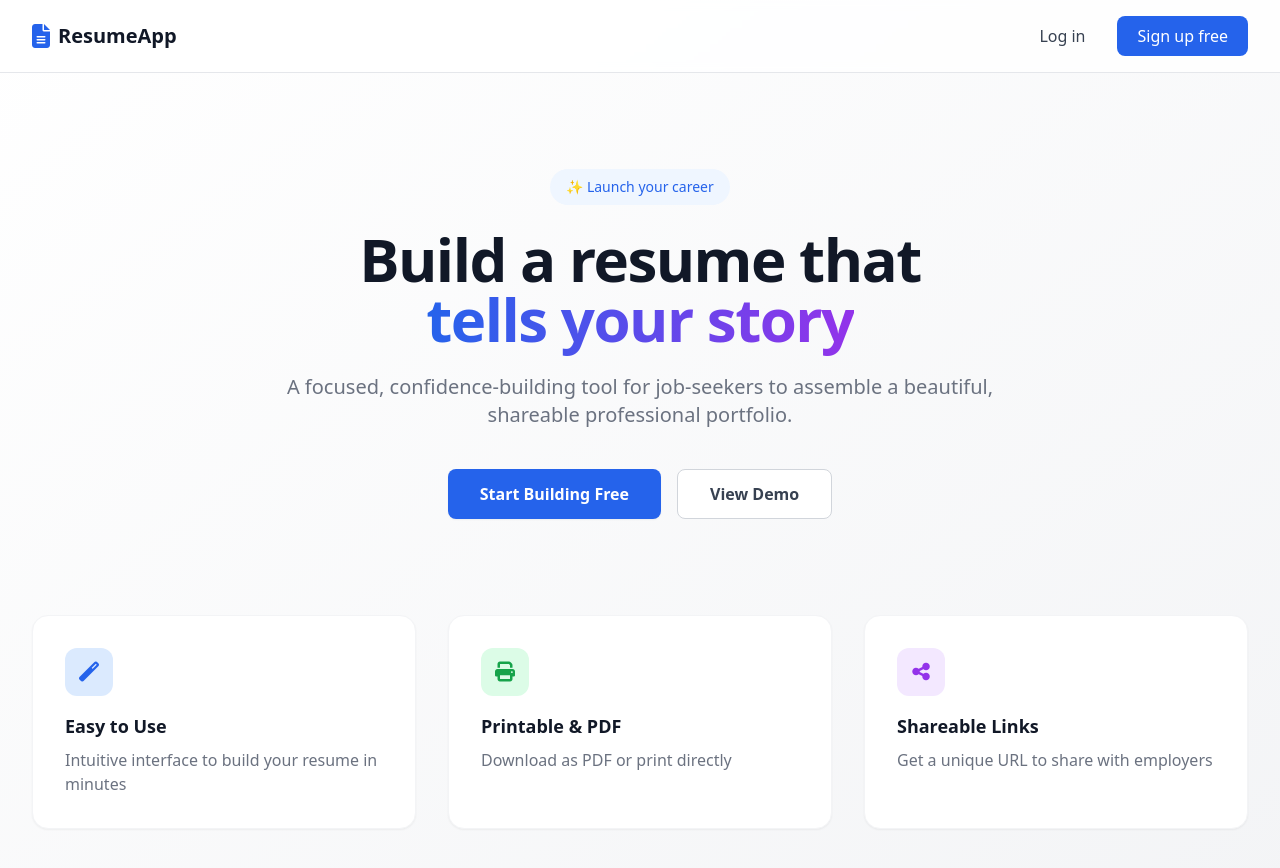
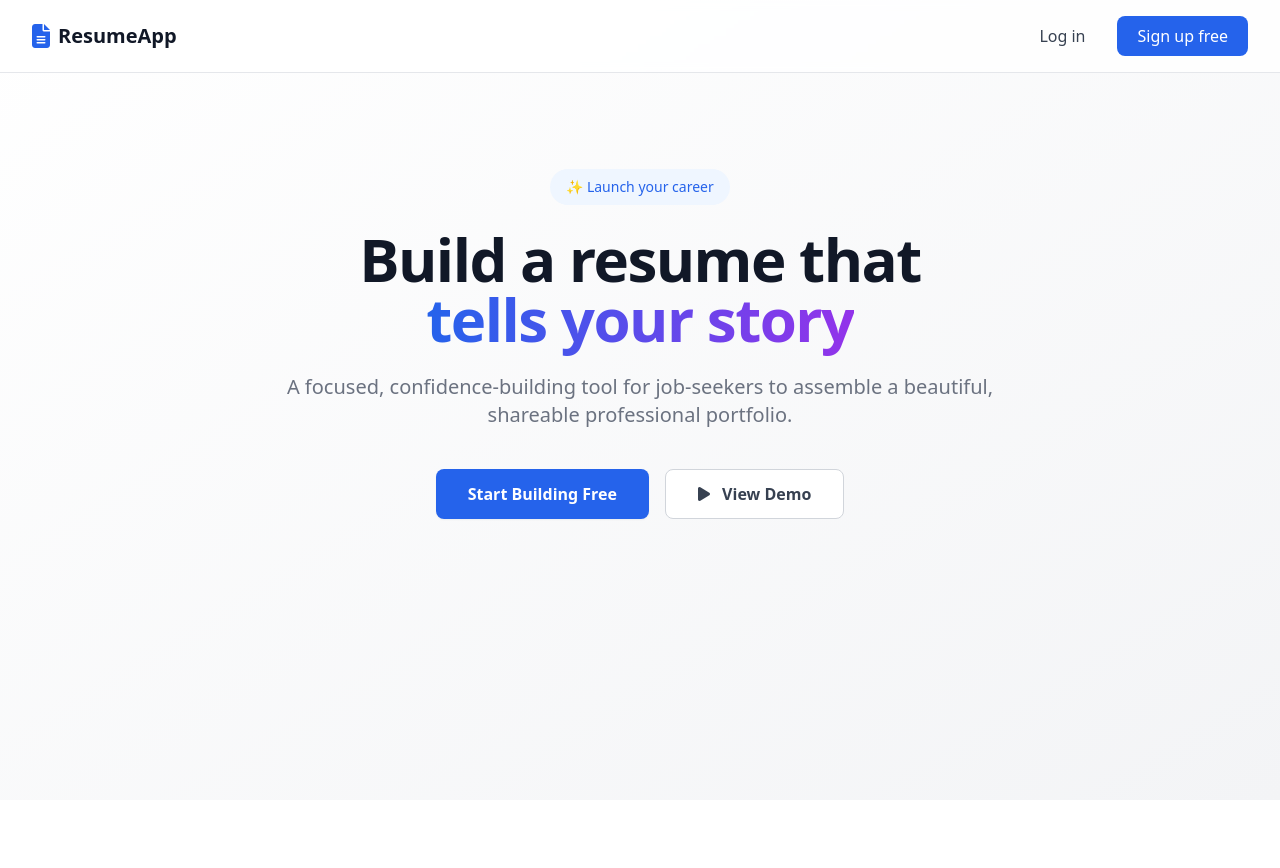
Before and after one commit to ubenkiff/ResumeApp, a React (Vite) app in the folder frontend/: page / in a window 1280 px wide. Shown: the top 868 px of the page. After the commit the page ends 800 px from the top, so only its background shows below. Built offline with nearby package versions, Linux system fonts and the light colour scheme.

Commit message:
Add Cloudinary demo video modal

```diff
--- a/frontend/src/App.jsx
+++ b/frontend/src/App.jsx
@@ -11,6 +11,7 @@ function LoginPage({ onLogin }) {
   const [email, setEmail] = useState('');
   const [password, setPassword] = useState('');
   const [error, setError] = useState('');
+  const [showDemo, setShowDemo] = useState(false);
   const [showAuthModal, setShowAuthModal] = useState(false);
   const [showForgotPassword, setShowForgotPassword] = useState(false);
   const [resetEmail, setResetEmail] = useState('');
@@ -114,42 +115,44 @@ function LoginPage({ onLogin }) {
               Start Building Free
             </button>
             <button
-              onClick={() => { setIsLogin(true); setShowAuthModal(true); }}
+              onClick={() => setShowDemo(true)}
               className="px-8 py-3 bg-white text-gray-700 font-semibold rounded-lg border border-gray-300 hover:bg-gray-50 transition"
             >
-              View Demo
+              <i className="fas fa-play mr-2"></i> View Demo
             </button>
           </div>
 
-        </div>
-
-        {/* Features Grid */}
-        <div className="mt-24 grid md:grid-cols-3 gap-8">
-          <div className="bg-white rounded-2xl p-8 shadow-sm border border-gray-100 hover:shadow-md transition">
-            <div className="w-12 h-12 bg-blue-100 rounded-xl flex items-center justify-center mb-4">
-              <i className="fas fa-magic text-blue-600 text-xl"></i>
-            </div>
-            <h3 className="text-lg font-semibold text-gray-900 mb-2">Easy to Use</h3>
-            <p className="text-gray-500">Intuitive interface to build your resume in minutes</p>
-          </div>
-          <div className="bg-white rounded-2xl p-8 shadow-sm border border-gray-100 hover:shadow-md transition">
-            <div className="w-12 h-12 bg-green-100 rounded-xl flex items-center justify-center mb-4">
-              <i className="fas fa-print text-green-600 text-xl"></i>
-            </div>
-            <h3 className="text-lg font-semibold text-gray-900 mb-2">Printable & PDF</h3>
-            <p className="text-gray-500">Download as PDF or print directly</p>
-          </div>
-          <div className="bg-white rounded-2xl p-8 shadow-sm border border-gray-100 hover:shadow-md transition">
-            <div className="w-12 h-12 bg-purple-100 rounded-xl flex items-center justify-center mb-4">
-              <i className="fas fa-share-alt text-purple-600 text-xl"></i>
-            </div>
-            <h3 className="text-lg font-semibold text-gray-900 mb-2">Shareable Links</h3>
-            <p className="text-gray-500">Get a unique URL to share with employers</p>
-          </div>
+          {/* Spacer */}
+          <div className="mt-16"></div>
         </div>
       </main>
 
-      {/* Auth Modal - Popup */}
+      {/* Demo Video Modal */}
+      {showDemo && (
+        <div className="fixed inset-0 bg-black bg-opacity-75 flex items-center justify-center p-4 z-50" onClick={() => setShowDemo(false)}>
+          <div className="bg-white rounded-2xl max-w-4xl w-full p-4" onClick={(e) => e.stopPropagation()}>
+            <div className="flex justify-between items-center mb-4">
+              <h3 className="text-xl font-bold text-gray-900">ResumeApp Demo</h3>
+              <button onClick={() => setShowDemo(false)} className="text-gray-400 hover:text-gray-600">
+                <i className="fas fa-times text-2xl"></i>
+              </button>
+            </div>
+            <iframe
+              src="https://player.cloudinary.com/embed/?cloud_name=dir1ub2qu&public_id=Video_preview_of_my_resume_app_hfbqwj"
+              width="640"
+              height="360"
+              style={{ height: 'auto', width: '100%', aspectRatio: '640 / 360' }}
+              allow="autoplay; fullscreen; encrypted-media; picture-in-picture"
+              allowFullScreen
+              frameBorder="0"
+              title="ResumeApp Demo"
+            ></iframe>
+            <p className="text-center text-gray-500 text-sm mt-3">Watch how ResumeApp helps you build professional resumes</p>
+          </div>
+        </div>
+      )}
+
+      {/* Auth Modal */}
       {showAuthModal && (
         <div className="fixed inset-0 bg-black bg-opacity-50 flex items-center justify-center p-4 z-50" onClick={() => setShowAuthModal(false)}>
           <div className="bg-white rounded-2xl shadow-xl max-w-md w-full p-8" onClick={(e) => e.stopPropagation()}>
```
Also changed, not shown: 2 other files (tests, documents, lock files or other folders).
